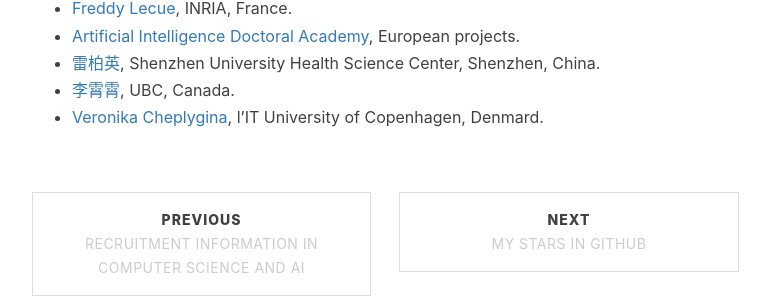
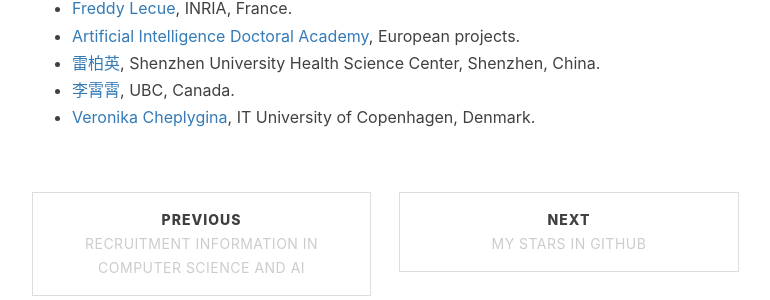
Before and after one commit to jizhang02/jizhang02.github.io, a Jekyll site: the page built from _posts/2020-04-04-lab.markdown, in a window 1280 px wide and 900 px high, scrolled down 1876 px. Shown: the part 153-453 px from the top of the window, without its empty margins (233-1003 px from the left). Built offline with Jekyll 4.4.1, drawn with Linux system fonts in a browser that asks for light colours; nearby versions of some CDN libraries; a script that is not in the unit is left out; comment, search, counter and statistics services are not loaded.

Commit message:
Update 2020-04-04-lab.markdown

```diff
--- a/_posts/2020-04-04-lab.markdown
+++ b/_posts/2020-04-04-lab.markdown
@@ -51,4 +51,4 @@ This post is mainly the information of labs that including medical imaging, and
 * [Artificial Intelligence Doctoral Academy](http://www.i-aida.org/), European projects.
 * [雷柏英](http://bme.szu.edu.cn/20181/0612/66.html), Shenzhen University Health Science Center, Shenzhen, China.
 * [李霄霄](https://xxlya.github.io/xiaoxiao/), UBC, Canada.
-* [Veronika Cheplygina](https://veronikach.com/), l'IT University of Copenhagen, Denmard.
+* [Veronika Cheplygina](https://veronikach.com/), IT University of Copenhagen, Denmark.
```
